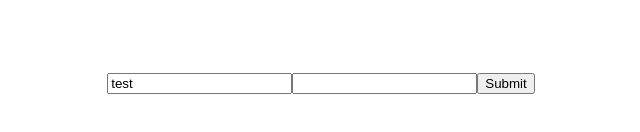
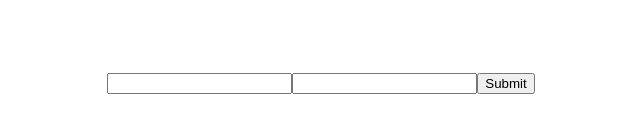
Before and after one commit to pahferreira/ejc-hub, a React (Vite) app in the folder app/: page /form in a window 1280 px wide. Shown: the part 318-450 px from the top of the page, without its empty margins (319-959 px from the left). Built offline with nearby package versions, Linux system fonts and the light colour scheme.

Commit message:
feat(app): setting zod

```diff
--- a/app/package.json
+++ b/app/package.json
@@ -10,12 +10,14 @@
     "preview": "vite preview"
   },
   "dependencies": {
+    "@hookform/resolvers": "^5.1.1",
     "@tailwindcss/vite": "^4.1.11",
     "react": "^19.1.0",
     "react-dom": "^19.1.0",
     "react-hook-form": "^7.60.0",
     "react-router": "^7.6.3",
-    "tailwindcss": "^4.1.11"
+    "tailwindcss": "^4.1.11",
+    "zod": "^4.0.5"
   },
   "devDependencies": {
     "@eslint/js": "^9.30.1",
--- a/app/src/pages/Form.tsx
+++ b/app/src/pages/Form.tsx
@@ -1,32 +1,27 @@
-import { useForm, type SubmitHandler } from 'react-hook-form'
+import { useForm } from 'react-hook-form'
+import { zodResolver } from '@hookform/resolvers/zod'
+import * as z from 'zod'
 
-type Inputs = {
-  example: string
-  exampleRequired: string
-}
+const schema = z.object({
+  name: z.string(),
+  age: z.number(),
+})
 
 export function Form() {
-  const {
-    register,
-    handleSubmit,
-    watch,
-    formState: { errors },
-  } = useForm<Inputs>()
-  const onSubmit: SubmitHandler<Inputs> = (data) => console.log(data)
-
-  console.log(watch('example')) // watch input value by passing the name of it
+  const { register, handleSubmit, formState } = useForm({
+    resolver: zodResolver(schema),
+  })
 
   return (
-    /* "handleSubmit" will validate your inputs before invoking "onSubmit" */
-    <form onSubmit={handleSubmit(onSubmit)}>
-      {/* register your input into the hook by invoking the "register" function */}
-      <input defaultValue='test' {...register('example')} />
-
-      {/* include validation with required or other standard HTML validation rules */}
-      <input {...register('exampleRequired', { required: true })} />
-      {/* errors will return when field validation fails  */}
-      {errors.exampleRequired && <span>This field is required</span>}
-
+    <form
+      onSubmit={handleSubmit((data) => {
+        // handle inputs
+        console.log(data)
+        console.log(formState)
+      })}
+    >
+      <input {...register('name')} />
+      <input {...register('age', { valueAsNumber: true })} type='number' />
       <input type='submit' />
     </form>
   )
```
Also changed, not shown: 1 other file (tests, documents, lock files or other folders).
